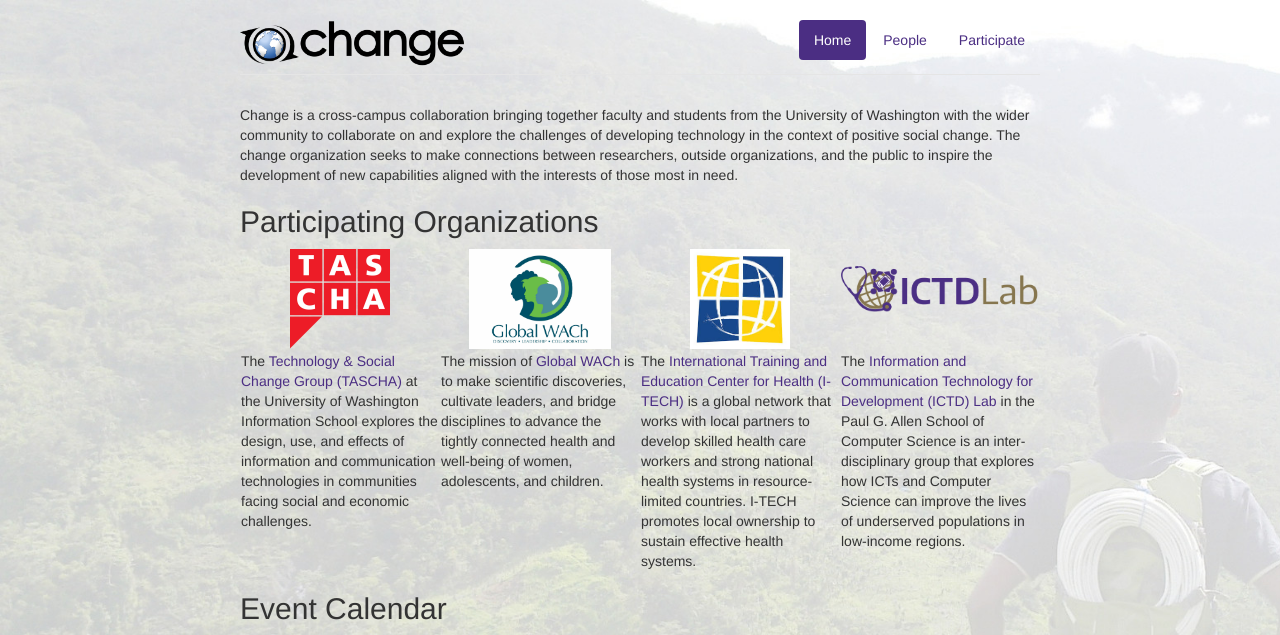
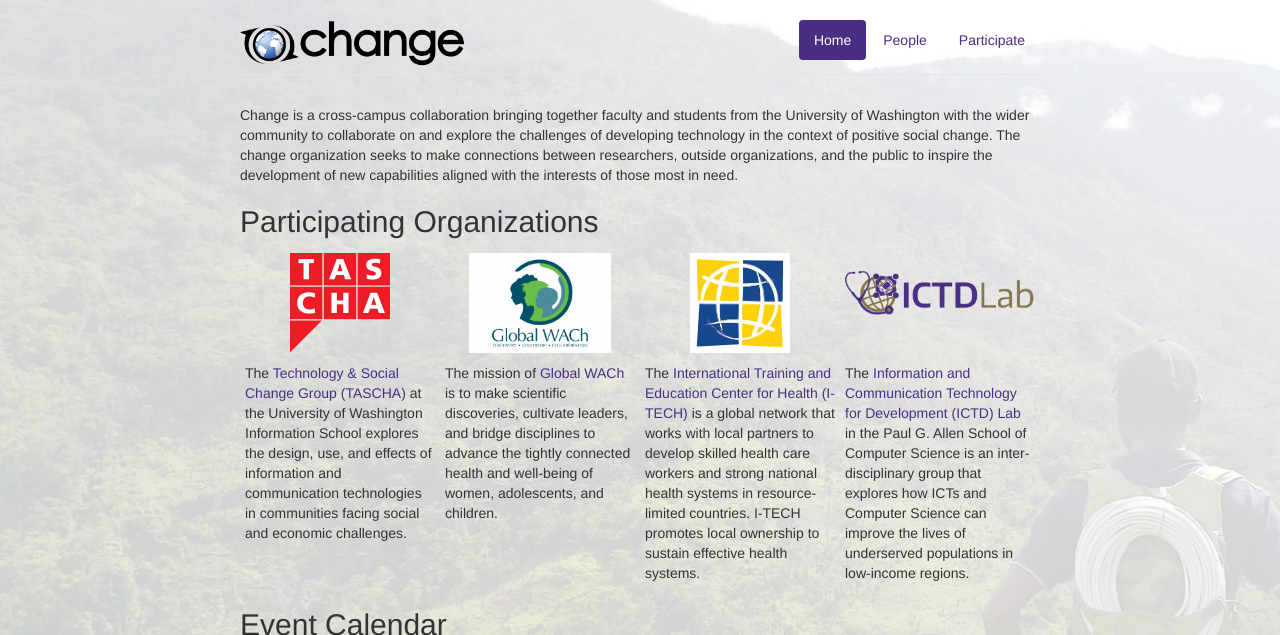
Before and after one commit to uw-ictd/change-website, a Jekyll site: the page built from index.md, in a window 1280 px wide. Shown: the top 635 px of the page. Built offline with Jekyll 4.4.1, drawn with Linux system fonts in a browser that asks for light colours; grey boxes are pictures that could not be loaded.

Commit message:
increased cell padding

```diff
--- a/index.md
+++ b/index.md
@@ -15,7 +15,7 @@ the interests of those most in need.
 <h2>Participating Organizations</h2>
 
 <div class="container-fluid">
-<table border="0">
+<table border="0" cellpadding="5">
 <tr>
 
 <td align="center" valign="center" width="25%">
```
